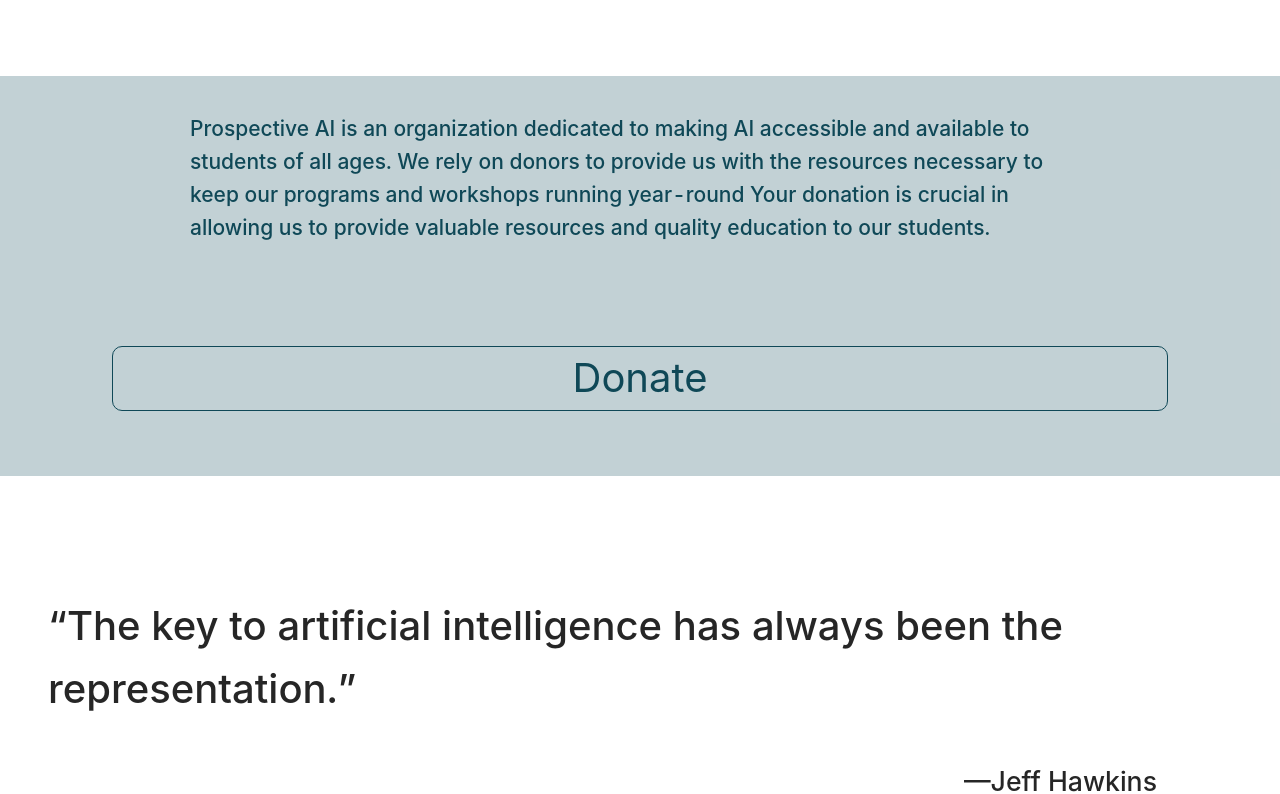
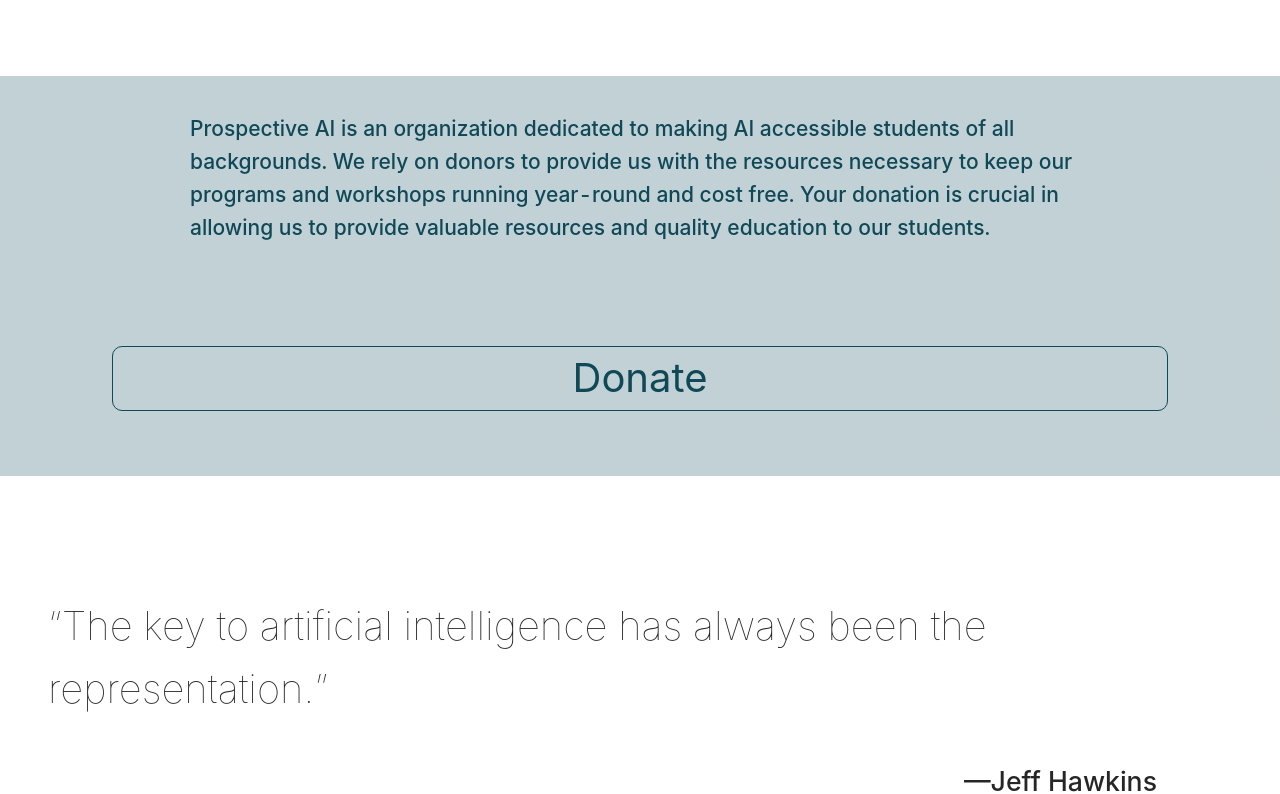
Before and after one commit to akaashkolluri/prospective-ai, a Next.js app: page / in a window 1280 px wide. Shown: the part 1610-2404 px from the top of the page. Built offline with nearby package versions, Linux system fonts and the light colour scheme.

Commit message:
updated description of donation block

```diff
--- a/pages/index.js
+++ b/pages/index.js
@@ -73,11 +73,11 @@
           <div className={styles.donateContainer}>
             <h2 style={{ margin: 10, backgroundColor: "#00000000" }}>
               Prospective AI is an organization dedicated to making AI
-              accessible and available to students of all ages. We rely on
-              donors to provide us with the resources necessary to keep our
-              programs and workshops running year-round Your donation is crucial
-              in allowing us to provide valuable resources and quality education
-              to our students.
+              accessible students of all backgrounds. We rely on donors to
+              provide us with the resources necessary to keep our programs and
+              workshops running year-round and cost free. Your donation is
+              crucial in allowing us to provide valuable resources and quality
+              education to our students.
             </h2>
 
             <a> Donate</a>
--- a/styles/Home.module.css
+++ b/styles/Home.module.css
@@ -37,6 +37,7 @@
 .quoteContainer h2 {
   margin-top: 10vh;
   font-size: 30pt;
+  font-weight: lighter;
   margin: 45;
 }
 
```
